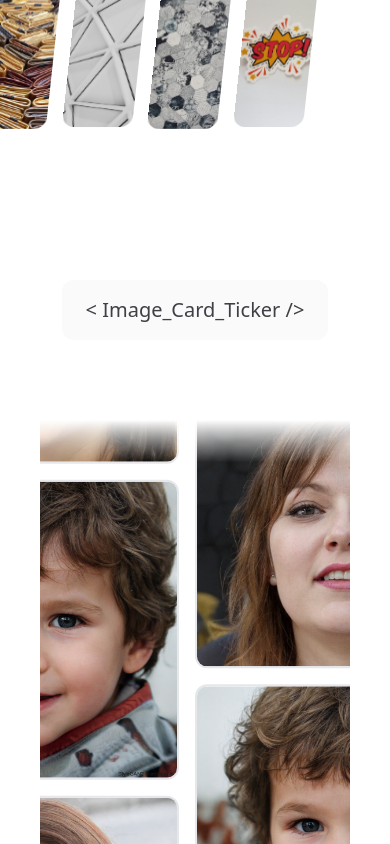
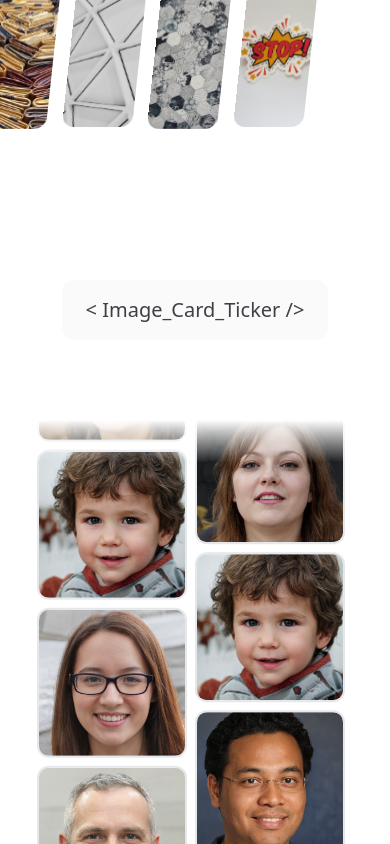
Before and after one commit to NurAlam123/sodium-ui, a Next.js app: page /ui in a window 390 px wide. Shown: the part 2100-2944 px from the top of the page. Built offline with nearby package versions, Linux system fonts and the light colour scheme.

Commit message:
fix(card-ticker): made responsive for mobile devices

```diff
--- a/src/components/Cards/CardTicker.tsx
+++ b/src/components/Cards/CardTicker.tsx
@@ -40,10 +40,10 @@ const CardTicker = () => {
   return (
     <>
       <Title title="Image_Card_Ticker" />
-      <section className="my-20 mx-10 overflow-hidden h-dvh [mask-image:linear-gradient(to_bottom,transparent,black_5%,black_95%,transparent)]">
+      <section className="my-20 mx-4 md:mx-10 overflow-hidden h-dvh [mask-image:linear-gradient(to_bottom,transparent,black_5%,black_95%,transparent)]">
         <div className="flex justify-center items-center">
           <motion.div
-            className="flex flex-col gap-4 pr-4"
+            className="flex flex-col gap-2 md:gap-4 pr-2 md:pr-4"
             style={{
               translateY: "0%",
             }}
@@ -78,7 +78,7 @@ const CardTicker = () => {
               ease: "linear",
               repeat: Infinity,
             }}
-            className="flex flex-col gap-4 pr-4"
+            className="flex flex-col gap-2 md:gap-4 pr-2 md:pr-4"
           >
             {[...photos.column2, ...photos.column2].map((photo, index) => (
               <Card
@@ -98,7 +98,7 @@ const CardTicker = () => {
 
 const Card = ({ photo }: { photo: ImageProps }) => {
   return (
-    <div className="w-[300px] h-[300px] bg-white border-2 rounded-xl overflow-hidden">
+    <div className="w-[150px] h-[150px] md:w-[300px] md:h-[300px] bg-white border-2 rounded-xl overflow-hidden">
       <Image
         src={photo.src}
         alt="Card Image"
```
